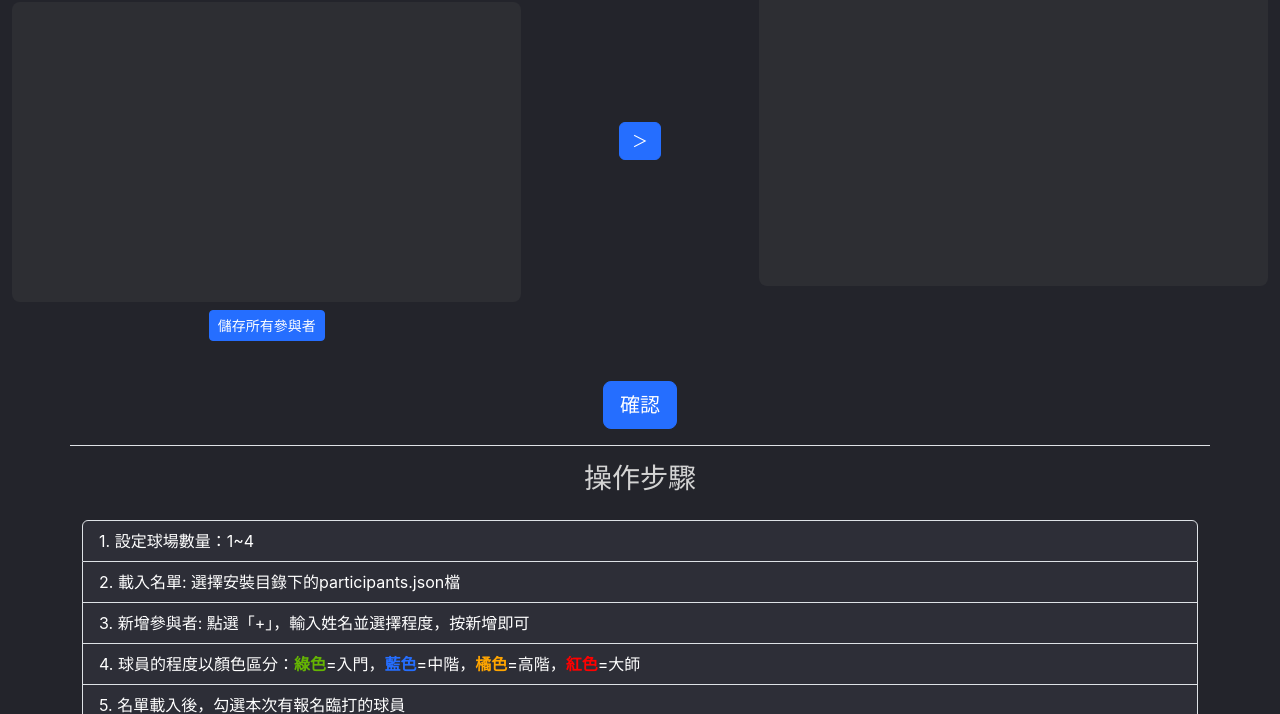
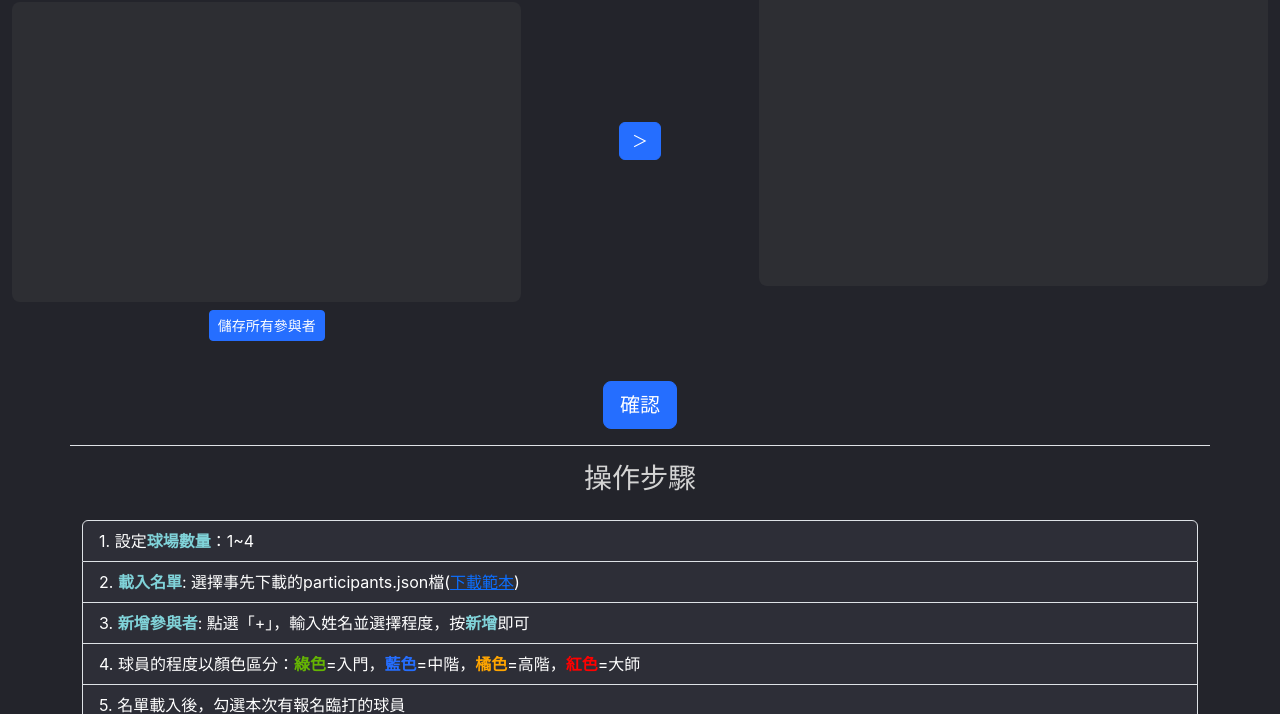
Before and after one commit to sweifang/badminton-queue-assistant, a plain HTML site: page index.html in a window 1280 px wide. Shown: the part 238-952 px from the top of the page. Drawn offline with Linux system fonts and the light colour scheme.

Commit message:
Upate README.md

```diff
--- a/css/main.css
+++ b/css/main.css
@@ -98,8 +98,3 @@ body {
     background-color: #4a4b54;
     border: 2px dashed #256eff;
 }
-
-.highlight-text {
-    font-weight: bold;
-    color: #80d3d9;
-}
--- a/css/style.css
+++ b/css/style.css
@@ -88,3 +88,8 @@ body {
     background-color: #1a58d3;
     border-color: #1a58d3;
 }
+
+.highlight-text {
+    font-weight: bold;
+    color: #80d3d9;
+}
--- a/index.html
+++ b/index.html
@@ -89,7 +89,7 @@
         <h3 class="text-center mb-4" style="color:lightgrey">操作步驟</h3>
         <ol class="list-group list-group-numbered">
             <li class="list-group-item" style="background-color: #2d2e37; color: white;">設定<span class="highlight-text">球場數量</span>：1~4</li>
-            <li class="list-group-item" style="background-color: #2d2e37; color: white;"><span class="highlight-text">載入名單</span>: 選擇安裝目錄下的participants.json檔</li>
+            <li class="list-group-item" style="background-color: #2d2e37; color: white;"><span class="highlight-text">載入名單</span>: 選擇事先下載的participants.json檔(<a href="https://raw.githubusercontent.com/sweifang/badminton-queue-assistant/refs/heads/main/participants.json">下載範本</a>)</li>
             <li class="list-group-item" style="background-color: #2d2e37; color: white;"><span class="highlight-text">新增參與者</span>: 點選「+」，輸入姓名並選擇程度，按<span class="highlight-text">新增</span>即可</li>
             <li class="list-group-item" style="background-color: #2d2e37; color: white;">球員的程度以顏色區分：<strong style="color: rgb(101, 181, 3);">綠色</strong>=入門，<strong style="color: #256eff;">藍色</strong>=中階，<strong style="color: orange;">橘色</strong>=高階，<strong style="color: red;">紅色</strong>=大師</li>
             <li class="list-group-item" style="background-color: #2d2e37; color: white;">名單載入後，勾選本次有報名臨打的球員</li>
```
Also changed, not shown: 1 other file.
